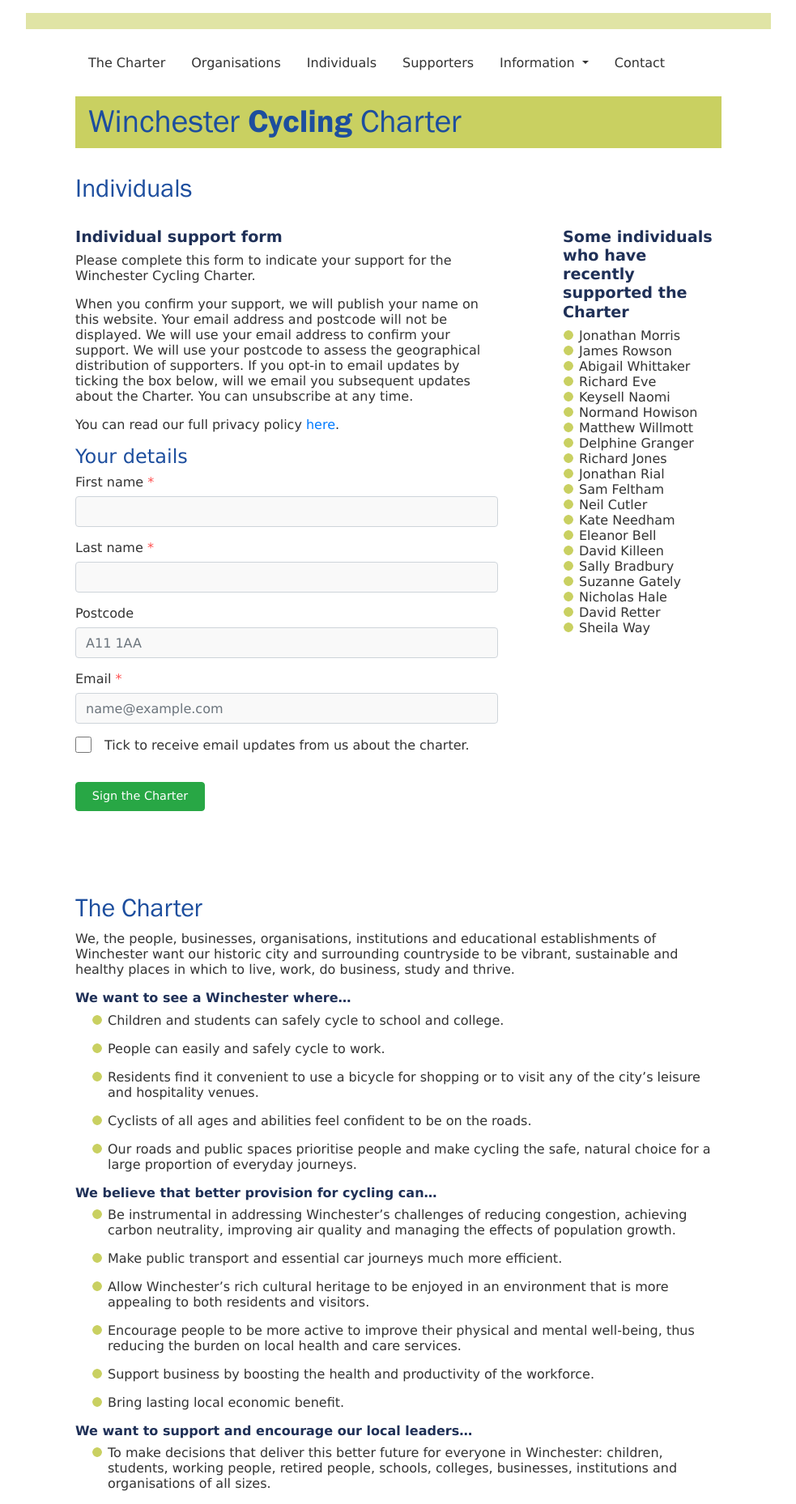
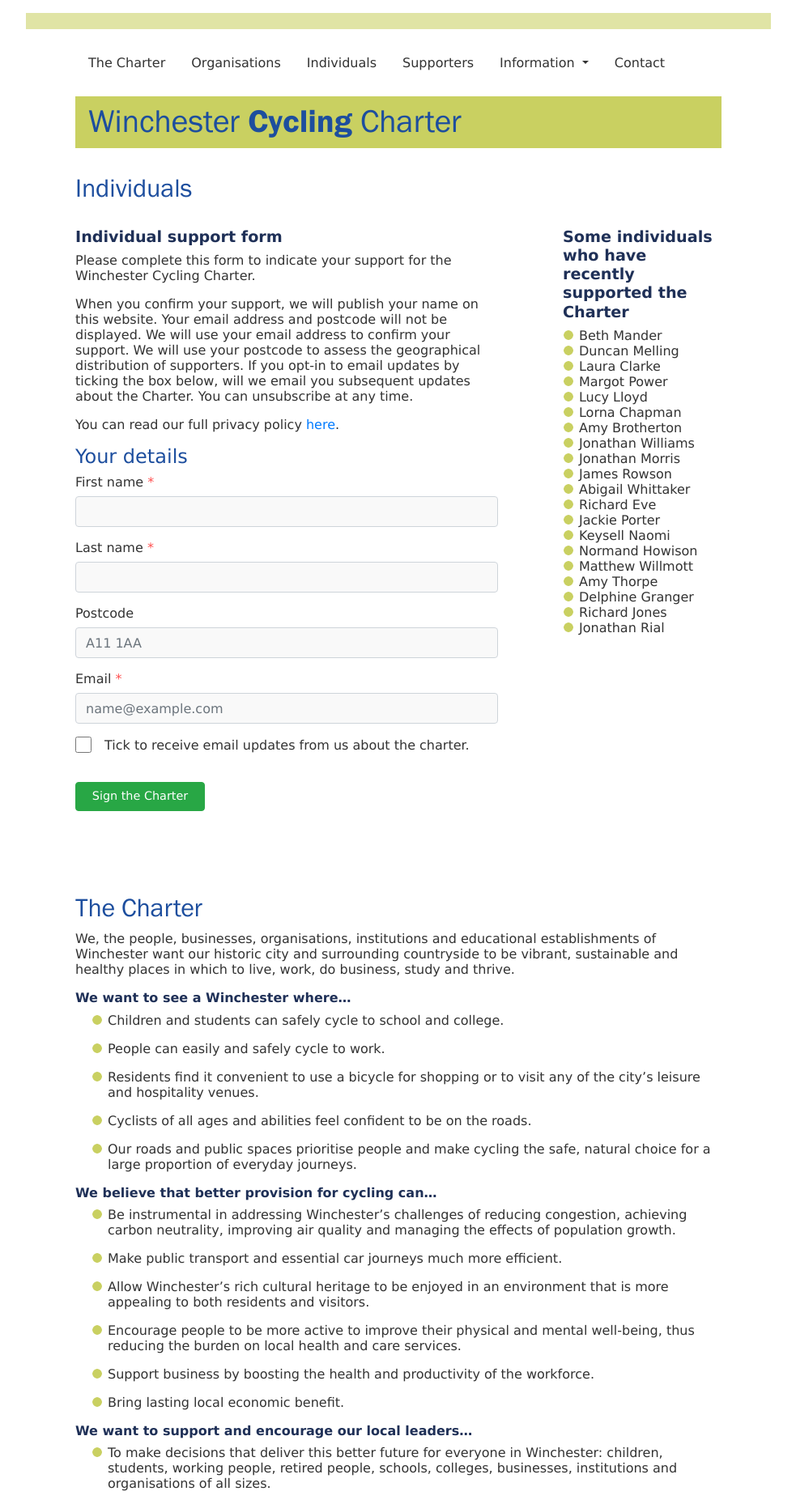
Before and after one commit to winchestercyclingcharter/winchestercyclingcharter.github.io, a Jekyll site: the page built from ind-page.md, in a window 1280 px wide. Shown: the whole page at 81% size, without its empty margins (148-1131 px from the left). Built offline with Jekyll 4.4.1, drawn with Linux system fonts in a browser that asks for light colours; nearby versions of some CDN libraries.

Commit message:
Update people.yml

```diff
--- a/_data/people.yml
+++ b/_data/people.yml
@@ -772,3 +772,13 @@ people:
 - { lastname: Rowson, firstname: James, dt: 20220427-075538-745537 }
 - { lastname: Morris, firstname: Jonathan, dt: 20220427-080813-312703 }
 - { lastname: Howison , firstname: Normand , dt: 20220427-064441-201967 }
+- { lastname: Thorpe, firstname: Amy, dt: 20220427-060024-599176 }
+- { lastname: Brotherton, firstname: Amy, dt: 20220427-092741-430881 }
+- { lastname: Chapman, firstname: Lorna, dt: 20220427-093550-103360 }
+- { lastname: Porter, firstname: Jackie, dt: 20220427-065802-701171 }
+- { lastname: Lloyd , firstname: Lucy , dt: 20220427-102309-409483 }
+- { lastname: Clarke, firstname: Laura, dt: 20220427-111020-908729 }
+- { lastname: Power, firstname: Margot, dt: 20220427-110611-385301 }
+- { lastname: Melling, firstname: Duncan, dt: 20220427-115706-989655 }
+- { lastname: Mander, firstname: Beth, dt: 20220427-120709-776044 }
+- { lastname: Williams, firstname: Jonathan, dt: 20220427-090900-075887 }
```
